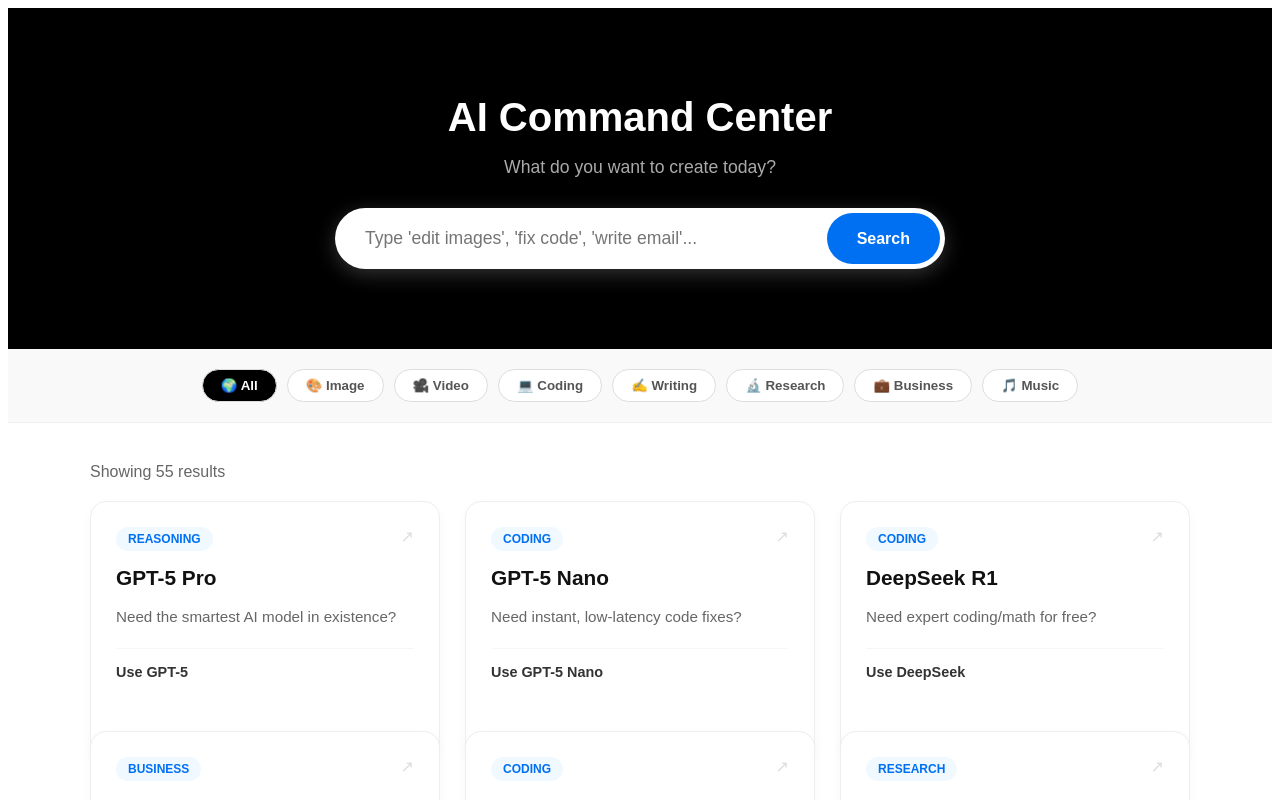
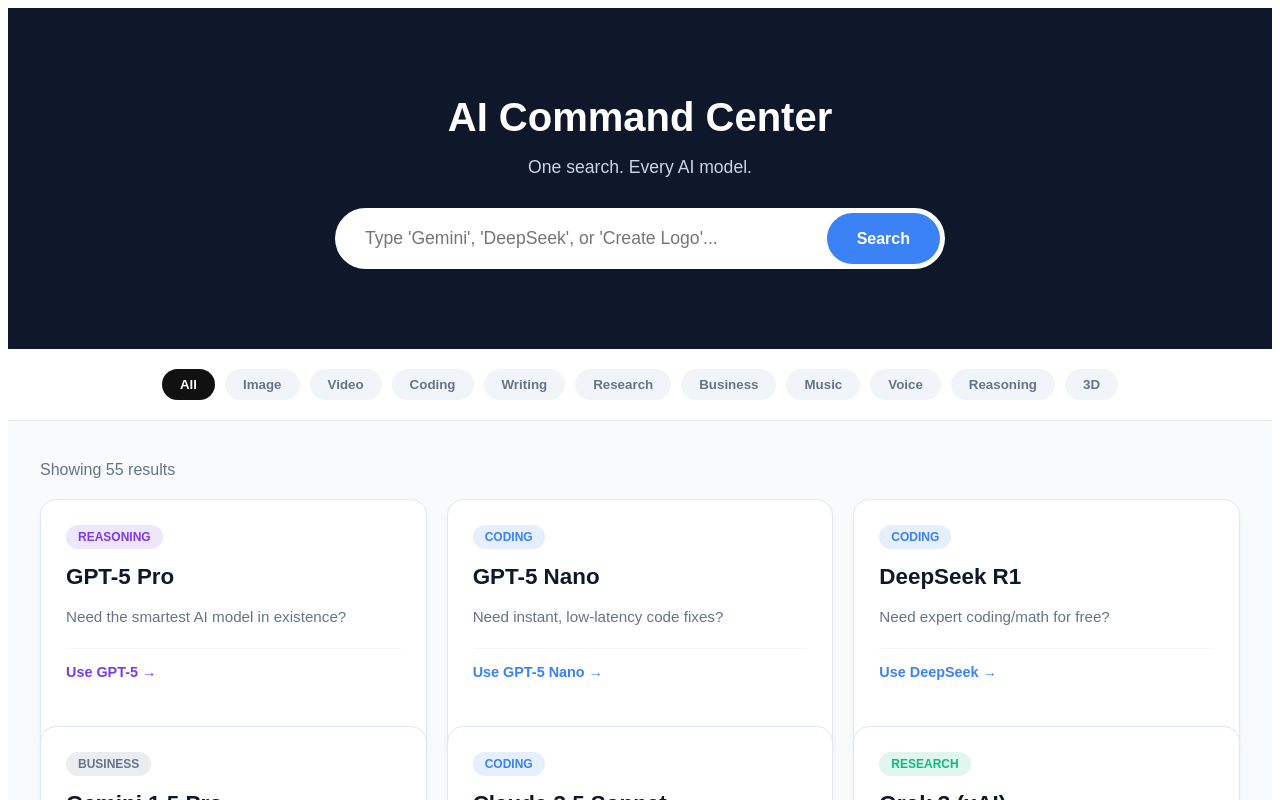
Before and after one commit to pabalevivek/excel-simple, a Next.js app: page / in a window 1280 px wide. Shown: the top 800 px of the page. Built offline with nearby package versions, Linux system fonts and the light colour scheme.

Commit message:
Enhance search functionality and UI design
Refactor search and filtering logic, add category colors, and improve UI styles.

```diff
--- a/pages/index.js
+++ b/pages/index.js
@@ -14,68 +14,80 @@
   const [inputValue, setInputValue] = useState('');
   const [query, setQuery] = useState('');
   const [activeCategory, setActiveCategory] = useState('All');
-  const [isFallback, setIsFallback] = useState(false); // Tracks if we are showing "Backup" results
+  const [isFallback, setIsFallback] = useState(false);
 
-  // --- 1. SMART SYNONYMS ---
-  const synonymMap = {
-    'movie': 'video', 'film': 'video', 'clip': 'video',
-    'pic': 'image', 'photo': 'image', 'picture': 'image', 'draw': 'image',
-    'logo': 'design', 'brand': 'design', 'edit': 'design', // Maps 'edit' to design/image tools
-    'fix': 'coding', 'bug': 'coding', 'code': 'coding',
-    'excel': 'data', 'sheets': 'data', 'chart': 'data',
-    'song': 'music', 'audio': 'music', 'sound': 'music',
-    'resume': 'career', 'job': 'career', 'work': 'productivity'
+  // --- 1. COLOR SYSTEM ---
+  const categoryColors = {
+    'All': '#111',
+    'Image': '#8b5cf6',
+    'Video': '#ef4444',
+    'Coding': '#3b82f6',
+    'Writing': '#f59e0b',
+    'Research': '#10b981',
+    'Business': '#64748b',
+    'Music': '#ec4899',
+    'Voice': '#f97316',
+    'Reasoning': '#7c3aed',
+    '3D': '#06b6d4'
   };
 
-  const categories = [
-    { id: 'All', label: '🌍 All' },
-    { id: 'Image', label: '🎨 Image' },
-    { id: 'Video', label: '🎥 Video' },
-    { id: 'Coding', label: '💻 Coding' },
-    { id: 'Writing', label: '✍️ Writing' },
-    { id: 'Research', label: '🔬 Research' },
-    { id: 'Business', label: '💼 Business' },
-    { id: 'Music', label: '🎵 Music' }
-  ];
+  const getCategoryColor = (cat) => categoryColors[cat] || '#666';
+  const categories = Object.keys(categoryColors).map(key => ({ id: key, label: key }));
 
   // --- 2. SEARCH HANDLER ---
   const handleSearch = () => {
-    let cleanInput = inputValue.toLowerCase().trim();
-
-    // Inject synonyms (e.g., "edit" adds "design")
-    Object.keys(synonymMap).forEach(key => {
-      if (cleanInput.includes(key)) {
-        cleanInput += " " + synonymMap[key];
-      }
-    });
-
-    setQuery(cleanInput);
-    setActiveCategory('All');
+    setQuery(inputValue.toLowerCase().trim());
+    setActiveCategory('All'); // Force reset to 'All' so we search everything
   };
 
   const handleKeyDown = (e) => {
     if (e.key === 'Enter') handleSearch();
   };
 
-  // --- 3. FILTERING LOGIC (The "Zero-Fail" System) ---
+  // --- 3. OPTIMIZED FILTER LOGIC ---
   let displayTools = tools.filter(tool => {
-    // 1. Category Filter
+    // A. Category Check
     if (activeCategory !== 'All' && tool.category !== activeCategory) return false;
 
-    // 2. Search Filter (Split query into words)
+    // B. Search Check (If query exists)
     if (query) {
-      const toolText = `${tool.title} ${tool.problem} ${tool.solution} ${tool.category}`.toLowerCase();
-      const searchTerms = query.split(' ').filter(term => term.length > 2); // Ignore tiny words like "is", "a"
+      // Create a "Searchable String" that includes Title, Model Name, and Description
+      const searchableText = `${tool.title} ${tool.model_name} ${tool.problem} ${tool.solution} ${tool.category}`.toLowerCase();
 
-      // If ANY search term matches, we show the tool (OR Logic instead of AND)
-      // This fixes "edit images" finding "images" tools even if they don't say "edit"
-      return searchTerms.some(term => toolText.includes(term));
+      // 1. Direct Match: If the tool name literally contains the search query (e.g. "gemini")
+      if (searchableText.includes(query)) return true;
+
+      // 2. Fuzzy Match: Split query into words (e.g. "edit video")
+      const searchTerms = query.split(' ').filter(t => t.trim().length > 0);
+
+      // Check if ANY of the words match (e.g. "video" matches)
+      return searchTerms.some(term => searchableText.includes(term));
     }
-    return true;
+
+    return true; // If no query, show everything in the category
   });
 
-  // --- 4. THE SAFETY NET (Fallback) ---
-  // If search produced 0 results, force show the top tools
+  // --- 4. SORTING (Smart Ranking) ---
+  if (query) {
+    displayTools.sort((a, b) => {
+      // Rule 1: Exact Title Match gets priority (e.g. "Gemini" -> Gemini Pro)
+      const aTitle = a.title.toLowerCase();
+      const bTitle = b.title.toLowerCase();
+      const aMatch = aTitle.includes(query);
+      const bMatch = bTitle.includes(query);
+
+      if (aMatch && !bMatch) return -1; // A comes first
+      if (!aMatch && bMatch) return 1;  // B comes first
+
+      // Rule 2: "All-in-One" models come next
+      return (b.is_multimodal === true) - (a.is_multimodal === true);
+    });
+  } else {
+    // Default Sort: All-in-One at top
+    displayTools.sort((a, b) => (b.is_multimodal === true) - (a.is_multimodal === true));
+  }
+
+  // --- 5. SAFETY NET ---
   useEffect(() => {
     if (query && displayTools.length === 0) {
       setIsFallback(true);
@@ -84,43 +96,28 @@
     }
   }, [query, displayTools.length]);
 
-  // If fallback is active, show the first 8 tools as "Recommendations"
   const finalTools = (isFallback && query) ? tools.slice(0, 8) : displayTools;
 
   return (
-    <div style={{ fontFamily: 'sans-serif', background: '#fff', minHeight: '100vh', color: '#111' }}>
+    <div style={{ fontFamily: 'sans-serif', background: '#f8fafc', minHeight: '100vh', color: '#111' }}>
 
-      {/* HERO SECTION */}
-      <div style={{ background: '#000', padding: '60px 20px 80px', textAlign: 'center', color: 'white' }}>
+      {/* HERO */}
+      <div style={{ background: '#0f172a', padding: '60px 20px 80px', textAlign: 'center', color: 'white' }}>
         <h1 style={{ fontSize: '2.5rem', fontWeight: '800', marginBottom: '15px' }}>AI Command Center</h1>
-        <p style={{ color: '#aaa', marginBottom: '30px', fontSize: '1.1rem' }}>
-          What do you want to create today?
-        </p>
+        <p style={{ color: '#cbd5e1', marginBottom: '30px', fontSize: '1.1rem' }}>One search. Every AI model.</p>
 
-        {/* SEARCH BAR */}
-        <div style={{
-          display: 'flex', maxWidth: '600px', margin: '0 auto',
-          background: 'white', borderRadius: '50px', padding: '5px',
-          boxShadow: '0 5px 20px rgba(255,255,255,0.2)'
-        }}>
+        <div style={{ display: 'flex', maxWidth: '600px', margin: '0 auto', background: 'white', borderRadius: '50px', padding: '5px' }}>
           <input
             type="text"
-            placeholder="Type 'edit images', 'fix code', 'write email'..."
+            placeholder="Type 'Gemini', 'DeepSeek', or 'Create Logo'..."
             value={inputValue}
             onChange={(e) => setInputValue(e.target.value)}
             onKeyDown={handleKeyDown}
-            style={{
-              flex: 1, padding: '15px 25px', borderRadius: '50px', border: 'none',
-              fontSize: '1.1rem', outline: 'none', color: '#333'
-            }}
+            style={{ flex: 1, padding: '15px 25px', borderRadius: '50px', border: 'none', fontSize: '1.1rem', outline: 'none', color: '#333' }}
           />
           <button
             onClick={handleSearch}
-            style={{
-              background: '#0070f3', color: 'white', border: 'none',
-              padding: '12px 30px', borderRadius: '40px', fontSize: '1rem',
-              fontWeight: 'bold', cursor: 'pointer'
-            }}
+            style={{ background: '#3b82f6', color: 'white', border: 'none', padding: '12px 30px', borderRadius: '40px', fontSize: '1rem', fontWeight: 'bold', cursor: 'pointer' }}
           >
             Search
           </button>
@@ -128,19 +125,16 @@
       </div>
 
       {/* CATEGORIES */}
-      <div style={{
-        padding: '20px', borderBottom: '1px solid #eee', overflowX: 'auto',
-        display: 'flex', gap: '10px', justifyContent: 'center', background: '#f9f9f9'
-      }}>
+      <div style={{ padding: '20px', borderBottom: '1px solid #e2e8f0', overflowX: 'auto', display: 'flex', gap: '10px', justifyContent: 'center', background: 'white', position: 'sticky', top: 0, zIndex: 50 }}>
         {categories.map(cat => (
           <button
             key={cat.id}
             onClick={() => { setActiveCategory(cat.id); setQuery(''); setInputValue(''); setIsFallback(false); }}
             style={{
               padding: '8px 18px', borderRadius: '25px', border: 'none', cursor: 'pointer',
-              background: activeCategory === cat.id ? '#000' : 'white',
-              color: activeCategory === cat.id ? 'white' : '#555',
-              fontWeight: '600', border: '1px solid #ddd', whiteSpace: 'nowrap'
+              background: activeCategory === cat.id ? getCategoryColor(cat.id) : '#f1f5f9',
+              color: activeCategory === cat.id ? 'white' : '#64748b',
+              fontWeight: '700', whiteSpace: 'nowrap', transition: 'all 0.2s'
             }}
           >
             {cat.label}
@@ -149,41 +143,56 @@
       </div>
 
       {/* RESULTS GRID */}
-      <div style={{ maxWidth: '1100px', margin: '40px auto', padding: '0 20px' }}>
-
-        {/* Results Header / Fallback Message */}
-        <div style={{ marginBottom: '20px', color: '#666' }}>
+      <div style={{ maxWidth: '1200px', margin: '40px auto', padding: '0 20px' }}>
+        <div style={{ marginBottom: '20px', color: '#64748b' }}>
           {isFallback ? (
-            <div style={{ padding: '15px', background: '#fff3cd', color: '#856404', borderRadius: '8px', border: '1px solid #ffeeba' }}>
-              <strong>No exact match for "{inputValue}".</strong> But don't worry—here are the best AI tools for you:
+            <div style={{ padding: '15px', background: '#fffbeb', color: '#b45309', borderRadius: '8px', border: '1px solid #fcd34d' }}>
+              <strong>No results for "{inputValue}".</strong> Check out these top models:
             </div>
           ) : (
             <p>Showing {finalTools.length} results</p>
           )}
         </div>
 
-        <div style={{ display: 'grid', gridTemplateColumns: 'repeat(auto-fill, minmax(320px, 1fr))', gap: '25px' }}>
+        <div style={{ display: 'grid', gridTemplateColumns: 'repeat(auto-fill, minmax(320px, 1fr))', gap: '20px' }}>
           {finalTools.map((item) => (
             <Link href={`/formula/${item.slug}`} key={item.slug} style={{ textDecoration: 'none', color: 'inherit' }}>
               <div style={{
-                border: '1px solid #eee', borderRadius: '16px', padding: '25px',
-                boxShadow: '0 4px 12px rgba(0,0,0,0.03)', height: '100%', background: 'white'
+                border: '1px solid #e2e8f0', borderRadius: '16px', padding: '25px',
+                background: 'white', height: '100%', position: 'relative', overflow: 'hidden',
+                boxShadow: '0 4px 6px -1px rgba(0, 0, 0, 0.05)', transition: 'transform 0.2s'
               }}>
-                <div style={{ display: 'flex', justifyContent: 'space-between', marginBottom: '15px' }}>
+
+                {/* BADGE for Multimodal */}
+                {item.is_multimodal && (
+                  <div style={{
+                    position: 'absolute', top: 0, right: 0, background: 'linear-gradient(45deg, #3b82f6, #8b5cf6)',
+                    color: 'white', fontSize: '0.65rem', fontWeight: 'bold', padding: '5px 10px',
+                    borderBottomLeftRadius: '10px', textTransform: 'uppercase'
+                  }}>
+                    All-in-One
+                  </div>
+                )}
+
+                <div style={{ display: 'flex', alignItems: 'center', gap: '10px', marginBottom: '15px' }}>
                   <span style={{
-                    background: '#f0f9ff', color: '#0070f3', padding: '5px 12px',
-                    borderRadius: '20px', fontSize: '0.75rem', fontWeight: 'bold', textTransform: 'uppercase'
+                    background: getCategoryColor(item.category) + '20',
+                    color: getCategoryColor(item.category),
+                    padding: '5px 12px', borderRadius: '20px', fontSize: '0.75rem', fontWeight: '800', textTransform: 'uppercase'
                   }}>
                     {item.category}
                   </span>
-                  <span style={{ color: '#ddd' }}>↗</span>
                 </div>
 
-                <h3 style={{ fontSize: '1.3rem', margin: '0 0 10px', color: '#111' }}>{item.title}</h3>
-                <p style={{ color: '#666', fontSize: '0.95rem', lineHeight: '1.5' }}>{item.problem}</p>
+                <h3 style={{ fontSize: '1.4rem', margin: '0 0 10px', color: '#0f172a', fontWeight: '800' }}>{item.title}</h3>
+                <p style={{ color: '#64748b', fontSize: '0.95rem', lineHeight: '1.5', marginBottom: '20px' }}>{item.problem}</p>
 
-                <div style={{ marginTop: '20px', paddingTop: '15px', borderTop: '1px solid #f7f7f7', fontSize: '0.9rem', fontWeight: '600', color: '#333' }}>
-                  Use {item.model_name}
+                <div style={{
+                  borderTop: '1px solid #f1f5f9', paddingTop: '15px', marginTop: 'auto',
+                  fontSize: '0.9rem', fontWeight: '700', color: getCategoryColor(item.category),
+                  display: 'flex', alignItems: 'center', gap: '6px'
+                }}>
+                  Use {item.model_name} →
                 </div>
               </div>
             </Link>
```
